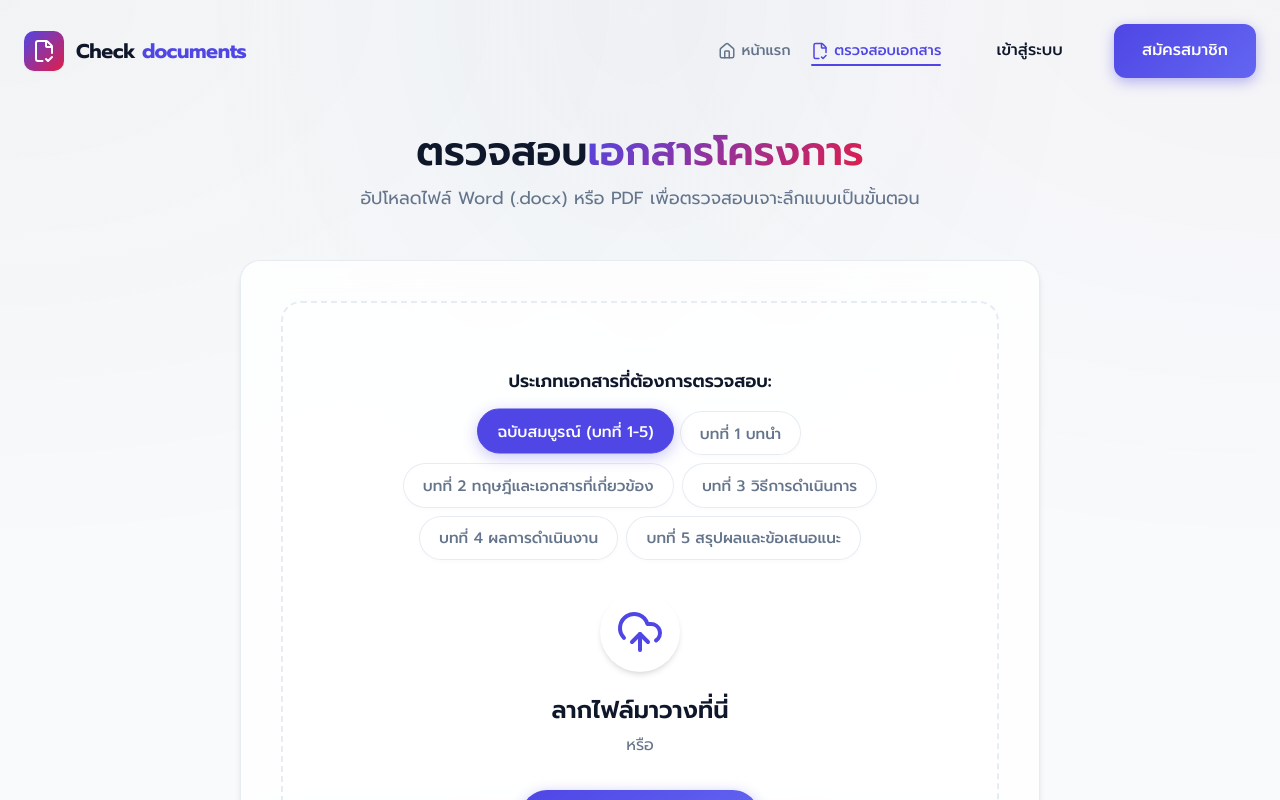
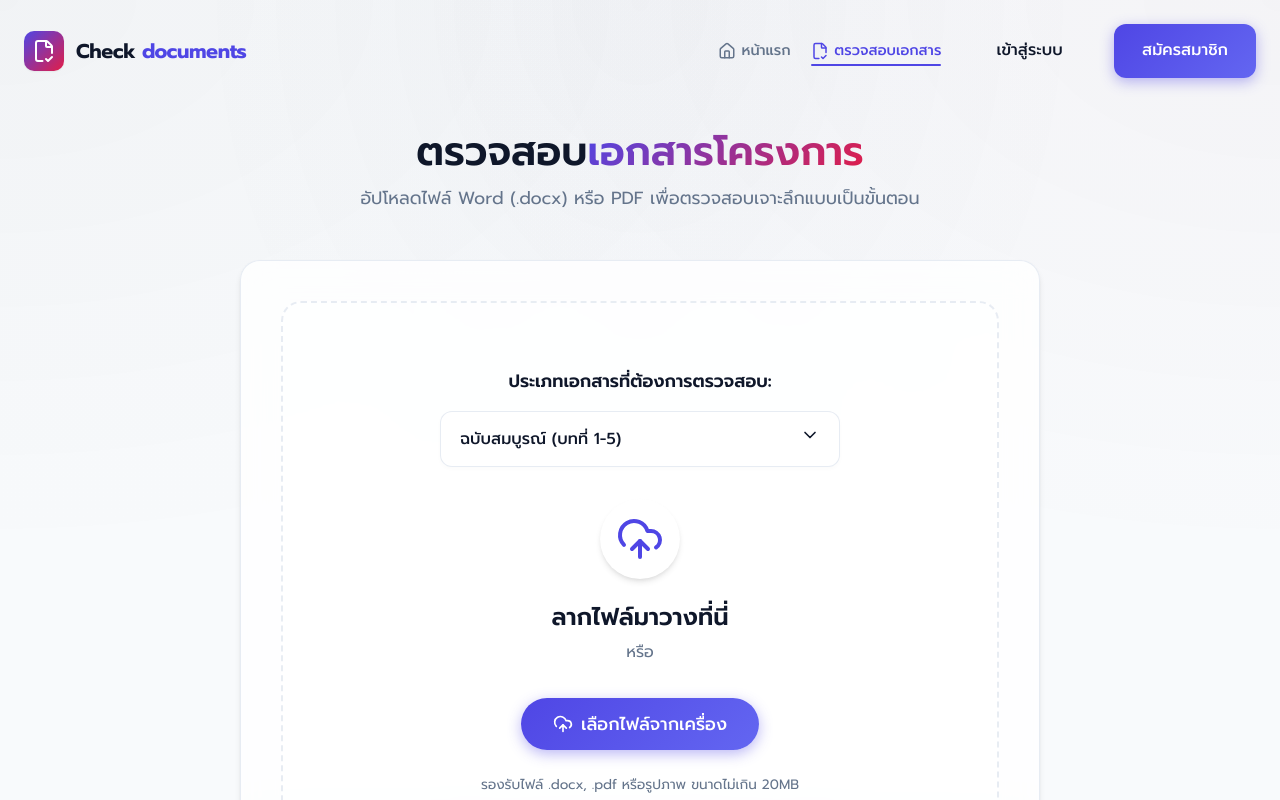
Before and after one commit to AdpKung/newdocxx, a React (Vite) app: page /check in a window 1280 px wide. Shown: the top 800 px of the page. Built offline with nearby package versions, Linux system fonts and the light colour scheme.

Commit message:
Feat: Update document type selector to custom animated dropdown

```diff
--- a/src/pages/CheckDocument.css
+++ b/src/pages/CheckDocument.css
@@ -74,42 +74,73 @@
   font-size: 1.1rem;
 }
 
-.doc-type-pills {
-  display: flex;
-  flex-wrap: wrap;
-  justify-content: center;
-  gap: 0.5rem;
-  max-width: 600px;
+/* Custom Dropdown for Doc Type */
+.custom-dropdown-container {
+  position: relative;
+  width: 100%;
+  max-width: 400px;
   margin: 0 auto;
 }
 
-.doc-type-pill {
+.custom-dropdown-trigger {
+  width: 100%;
+  display: flex;
+  align-items: center;
+  justify-content: space-between;
   background: var(--surface-solid);
   border: 1px solid var(--border);
-  color: var(--text-muted);
-  padding: 0.6rem 1.2rem;
-  border-radius: 50px;
-  font-size: 0.95rem;
+  padding: 0.8rem 1.2rem;
+  border-radius: var(--radius-md);
+  font-size: 1rem;
   font-weight: 500;
+  color: var(--secondary);
   cursor: pointer;
-  transition: all 0.3s cubic-bezier(0.4, 0, 0.2, 1);
+  transition: all 0.3s ease;
   box-shadow: 0 2px 5px rgba(0,0,0,0.02);
 }
 
-.doc-type-pill:hover {
+.custom-dropdown-trigger:hover,
+.custom-dropdown-trigger.open {
   border-color: var(--primary);
-  color: var(--primary);
-  background: rgba(79, 70, 229, 0.05);
-  transform: translateY(-2px);
   box-shadow: 0 4px 12px rgba(79, 70, 229, 0.1);
 }
 
-.doc-type-pill.active {
-  background: var(--primary);
-  border-color: var(--primary);
-  color: white;
-  box-shadow: 0 4px 15px rgba(79, 70, 229, 0.3);
-  transform: translateY(-2px) scale(1.02);
+.custom-dropdown-menu {
+  position: absolute;
+  top: calc(100% + 0.5rem);
+  left: 0;
+  width: 100%;
+  background: var(--surface-solid);
+  border: 1px solid var(--border);
+  border-radius: var(--radius-md);
+  box-shadow: var(--shadow-lg);
+  z-index: 10;
+  overflow: hidden;
+}
+
+.custom-dropdown-item {
+  width: 100%;
+  text-align: left;
+  padding: 0.8rem 1.2rem;
+  background: transparent;
+  border: none;
+  font-size: 0.95rem;
+  color: var(--text-muted);
+  cursor: pointer;
+  transition: all 0.2s ease;
+  border-left: 3px solid transparent;
+}
+
+.custom-dropdown-item:hover {
+  background: rgba(79, 70, 229, 0.05);
+  color: var(--primary);
+}
+
+.custom-dropdown-item.active {
+  background: rgba(79, 70, 229, 0.1);
+  color: var(--primary);
+  border-left-color: var(--primary);
+  font-weight: 600;
 }
 
 .browse-btn {
--- a/src/pages/CheckDocument.jsx
+++ b/src/pages/CheckDocument.jsx
@@ -1,12 +1,13 @@
 import React, { useState, useContext } from 'react';
 import { AuthContext } from '../context/AuthContext';
 import { motion, AnimatePresence } from 'framer-motion';
-import { UploadCloud, FileType, CheckCircle2, AlertCircle, RefreshCw, Download, ChevronRight, Loader2 } from 'lucide-react';
+import { UploadCloud, FileType, CheckCircle2, AlertCircle, RefreshCw, Download, ChevronRight, Loader2, ChevronDown } from 'lucide-react';
 import './CheckDocument.css';
 
 const CheckDocument = () => {
   const [file, setFile] = useState(null);
   const [docType, setDocType] = useState('full');
+  const [isDropdownOpen, setIsDropdownOpen] = useState(false);
   const [status, setStatus] = useState('idle'); // idle, processing, result
   const [activeStepIndex, setActiveStepIndex] = useState(0);
   const [resultData, setResultData] = useState(null);
@@ -152,7 +153,38 @@ const CheckDocument = () => {
                       transition={{ delay: 0.1 }}
                     >
                        <p>ประเภทเอกสารที่ต้องการตรวจสอบ:</p>
-                       <div className="doc-type-pills">
+                       <div className="custom-dropdown-container">
+                         <div
+                           className={`custom-dropdown-trigger ${isDropdownOpen ? 'open' : ''}`}
+                           onClick={() => setIsDropdownOpen(!isDropdownOpen)}
+                         >
+                           <span>
+                             {[
+                               { id: 'full', label: 'ฉบับสมบูรณ์ (บทที่ 1-5)' },
+                               { id: 'chap1', label: 'บทที่ 1 บทนำ' },
+                               { id: 'chap2', label: 'บทที่ 2 ทฤษฎีและเอกสารที่เกี่ยวข้อง' },
+                               { id: 'chap3', label: 'บทที่ 3 วิธีการดำเนินการ' },
+                               { id: 'chap4', label: 'บทที่ 4 ผลการดำเนินงาน' },
+                               { id: 'chap5', label: 'บทที่ 5 สรุปผลและข้อเสนอแนะ' }
+                             ].find(t => t.id === docType)?.label || 'เลือกประเภทเอกสาร'}
+                           </span>
+                           <motion.div
+                             animate={{ rotate: isDropdownOpen ? 180 : 0 }}
+                             transition={{ duration: 0.3 }}
+                           >
+                             <ChevronDown size={20} />
+                           </motion.div>
+                         </div>
+
+                         <AnimatePresence>
+                           {isDropdownOpen && (
+                             <motion.div
+                               className="custom-dropdown-menu"
+                               initial={{ opacity: 0, y: -10, height: 0 }}
+                               animate={{ opacity: 1, y: 0, height: 'auto' }}
+                               exit={{ opacity: 0, y: -10, height: 0 }}
+                               transition={{ duration: 0.2 }}
+                             >
                                {[
                                  { id: 'full', label: 'ฉบับสมบูรณ์ (บทที่ 1-5)' },
                                  { id: 'chap1', label: 'บทที่ 1 บทนำ' },
@@ -161,19 +193,21 @@ const CheckDocument = () => {
                                  { id: 'chap4', label: 'บทที่ 4 ผลการดำเนินงาน' },
                                  { id: 'chap5', label: 'บทที่ 5 สรุปผลและข้อเสนอแนะ' }
                                ].map(type => (
-                           <motion.button
+                                 <button
                                    key={type.id}
-                             whileHover={{ scale: 1.02 }}
-                             whileTap={{ scale: 0.98 }}
-                             className={`doc-type-pill ${docType === type.id ? 'active' : ''}`}
+                                   className={`custom-dropdown-item ${docType === type.id ? 'active' : ''}`}
                                    onClick={(e) => {
                                      e.preventDefault();
                                      setDocType(type.id);
+                                     setIsDropdownOpen(false);
                                    }}
                                  >
                                    {type.label}
-                           </motion.button>
+                                 </button>
                                ))}
+                             </motion.div>
+                           )}
+                         </AnimatePresence>
                        </div>
                     </motion.div>
                     <div className="drop-icon-wrapper">
```
Lines whose indentation alone changed are shown as unchanged.
